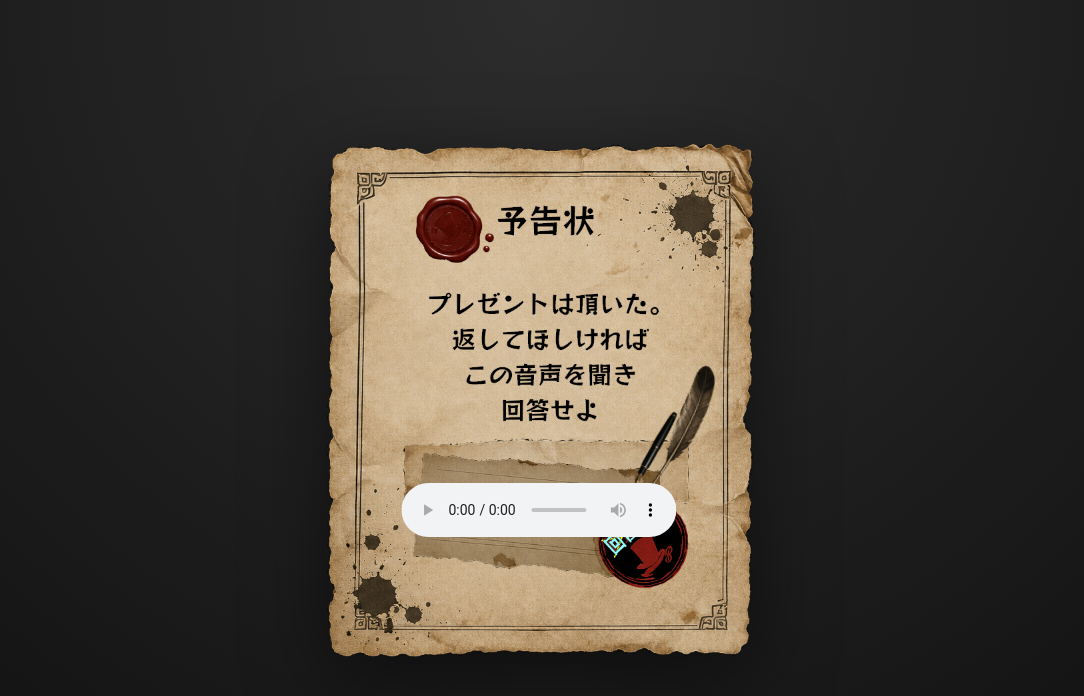
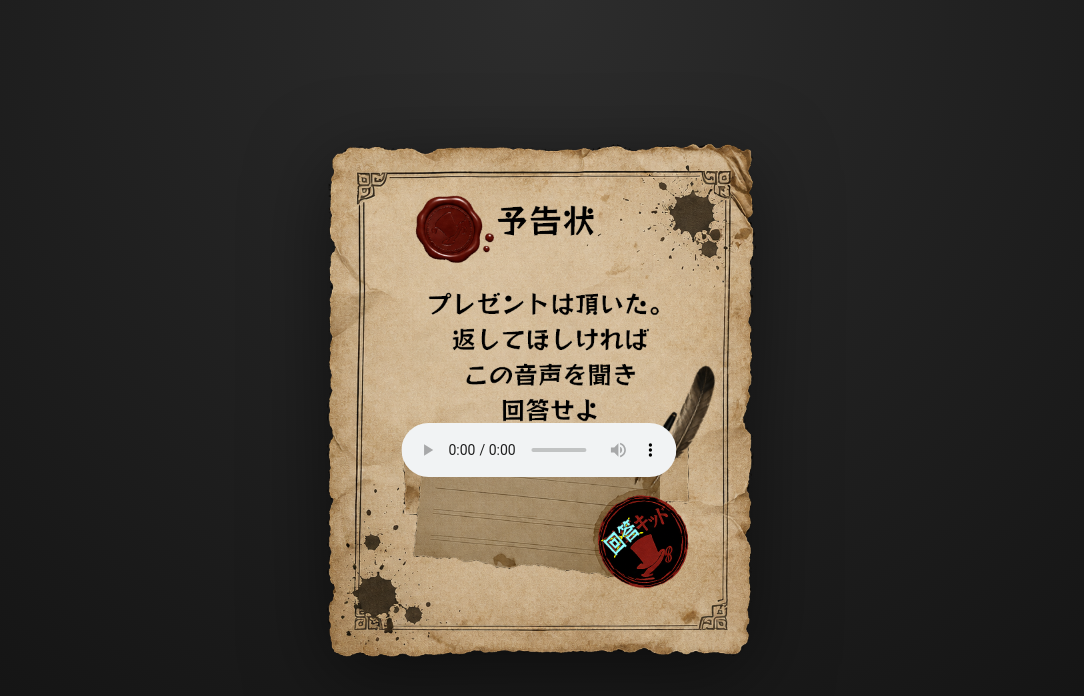
Before and after one commit to shion0213/kiyoneHBD, a plain HTML site: page index.html in a window 1280 px wide. Shown: the whole page, without its empty margins (99-1183 px from the left). Drawn offline with Linux system fonts and the light colour scheme.

Commit message:
Add files via upload

```diff
--- a/style.css
+++ b/style.css
@@ -19,26 +19,33 @@ body{
 
 .card{
 
-    position:relative;
+    display:grid;
 
     width:100%;
     max-width:430px;
+}
+
+.card-bg{
+
+    grid-area:1 / 1;
+
+    width:100%;
+    display:block;
 
     filter:drop-shadow(0 20px 40px rgba(0,0,0,.5));
 }
 
-.card-bg{
-
-    width:100%;
-    display:block;
-}
-
 .audio-overlay{
 
-    position:absolute;
+    grid-area:1 / 1;
 
-    left:49.6%;
-    top:71.4%;
+    position:relative;
+
+    align-self:start;
+    justify-self:start;
+
+    margin-left:49.6%;
+    margin-top:71.4%;
 
     width:64%;
 
```
